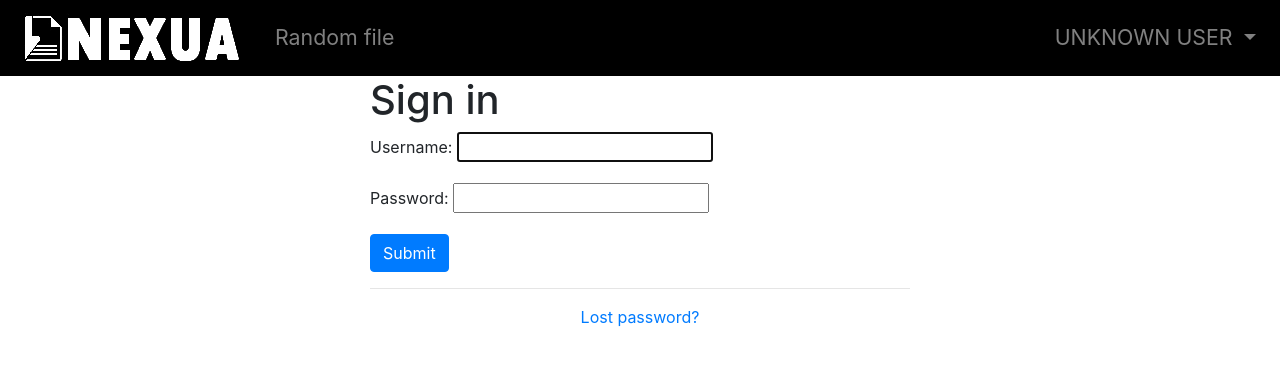
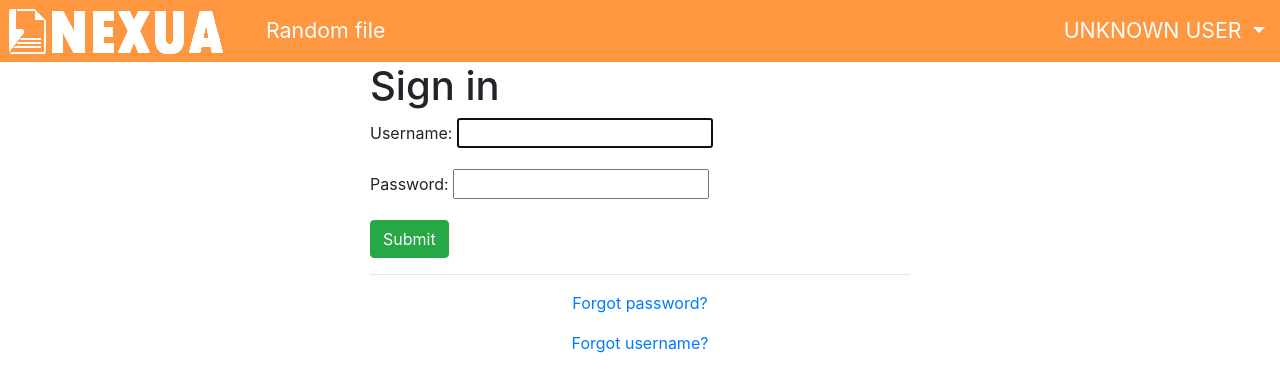
Before and after one commit to FedorYatsenko/nexua, a Django app: page /accounts/login/ in a window 1280 px wide. Shown: the top 392 px of the page. Run offline with Django 3.2, Linux system fonts and the light colour scheme; some libraries are stand-ins or nearby versions.

Commit message:
Change design

```diff
--- a/Site/static/css/main.css
+++ b/Site/static/css/main.css
@@ -1,8 +1,34 @@
 body {
-
+    background-color: #FFFFFF; /*rgba(255, 150, 64, 0.10);*/
 }
 
 nav {
-	background-color: #000000;
+	background-color: #FF9640;
 	font-size: 16pt;
+    padding: 0 !important;
 }
+
+.nav-link {
+    color: white  !important;
+    padding: 15px !important;
+}
+
+.nav-link:hover {
+    color: white  !important;
+}
+
+.nav-item:hover {
+    background-color: #FF7400;
+}
+/*
+.dropdown-menu {
+    background-color: #FF9640;
+}
+
+.dropdown-item {
+    color: white;
+}
+
+.test {
+    background-color: #FFFFFF !important;
+}*/
--- a/Site/templates/base.html
+++ b/Site/templates/base.html
@@ -55,7 +55,7 @@
      				UNKNOWN USER
 				{% endif %}
 			</a>
-			<div class="dropdown-menu dropdown-menu-right" aria-labelledby="navbarDropdownMenuLink">
+			<div class="dropdown-menu dropdown-menu-right m-2" aria-labelledby="navbarDropdownMenuLink">
 				{% if user.is_authenticated %}
 					<a class="dropdown-item" href="{% url 'logout'%}?next={% url 'index' %}">Sign out</a>
 				{% else %}
--- a/Site/templates/userpage/profile.html
+++ b/Site/templates/userpage/profile.html
@@ -4,7 +4,7 @@
 <div class="container">
     <br>
 
-    <div class="jumbotron">
+    <div class="jumbotron test">
         <h1 class="display-4">{{ user.get_full_name }}</h1>
 
         <hr class="my-4">
--- a/templates/registration/login.html
+++ b/templates/registration/login.html
@@ -37,7 +37,7 @@
             {% endif %}
 
             <div>
-              <input type="submit" value="Submit" class="btn btn-primary" />
+              <input type="submit" value="Submit" class="btn btn-success" />
               <input type="hidden" name="next" value="{{ next }}" />
             </div>
             </form>
@@ -45,7 +45,8 @@
             <hr>
 
             {# Assumes you setup the password_reset view in your URLconf #}
-            <p class="text-center"><a href="{% url 'password_reset' %}">Lost password?</a></p>
+            <p class="text-center"><a href="{% url 'password_reset' %}">Forgot password?</a></p>
+            <p class="text-center"><a href="{% url 'password_reset' %}">Forgot username?</a></p>
         </div>
     </div>
 </div>
```
